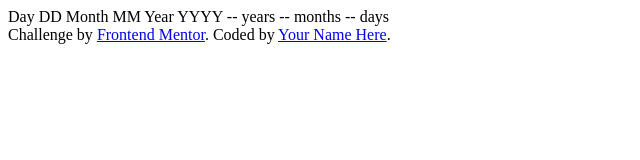
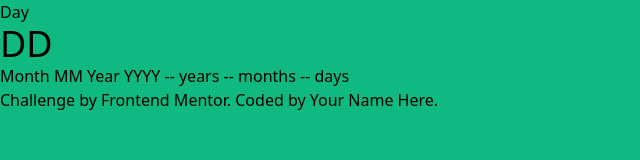
Before and after one commit to iamernesto14/CodeAlpha_Age_Calculator, a website: page index.html in a window 1280 px wide. Shown: the whole page, without its empty margins (0-640 px from the left). Drawn offline with Linux system fonts and the light colour scheme.

Commit message:
Tailwindcss Setup Successfully

```diff
--- a/index.html
+++ b/index.html
@@ -5,14 +5,15 @@
   <meta name="viewport" content="width=device-width, initial-scale=1.0"> <!-- displays site properly based on user's device -->
 
   <link rel="icon" type="image/png" sizes="32x32" href="./assets/images/favicon-32x32.png">
+  <link rel="stylesheet" href="./src/styles.css">
 
   <title>Age calculator app</title>
 
 </head>
-<body>
+<body class="bg-emerald-500">
 
   Day
-  DD
+  <p class="text-4xl"> DD</p>
 
   Month
   MM
--- /dev/null
+++ b/src/input.css
@@ -0,0 +1,3 @@
+@tailwind base;
+@tailwind components;
+@tailwind utilities;
--- /dev/null
+++ b/tailwind.config.js
@@ -0,0 +1,8 @@
+/** @type {import('tailwindcss').Config} */
+module.exports = {
+  content: ["./*.{html,js}"],
+  theme: {
+    extend: {},
+  },
+  plugins: [],
+}
```
Also changed, not shown: package.json (added, +16 -0 lines), src/styles.css (added), 1 other file.
